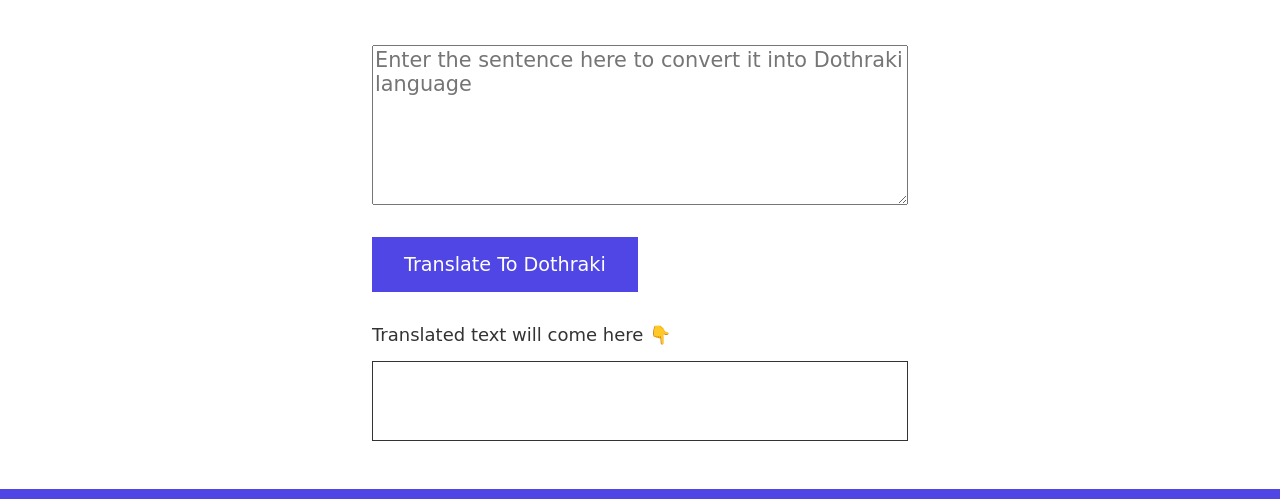
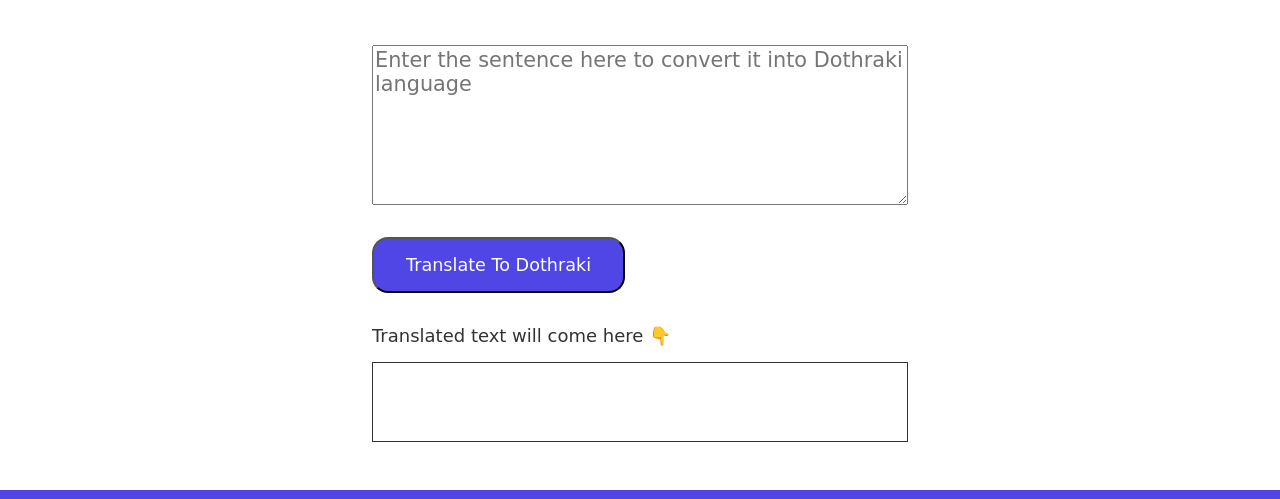
Before and after one commit to bhavyaj12/bhavyaj-markSeven-SignLang, a plain HTML site: page index.html in a window 1280 px wide. Shown: the part 105-604 px from the top of the page. Drawn offline with Linux system fonts and the light colour scheme.

Commit message:
style: button

```diff
--- a/styles.css
+++ b/styles.css
@@ -45,11 +45,11 @@ nav div {
     margin: auto;
     background-color: var(--primary);
     margin: 2rem 0rem;
-    border: none;
     padding: 1rem 2rem;
-    font-size: 1.2rem;
+    font-size: 1.1rem;
     font-family: inherit;
     color: #ffffff;
+    border-radius: 1rem;
 }
 
 .outputtext {
```
